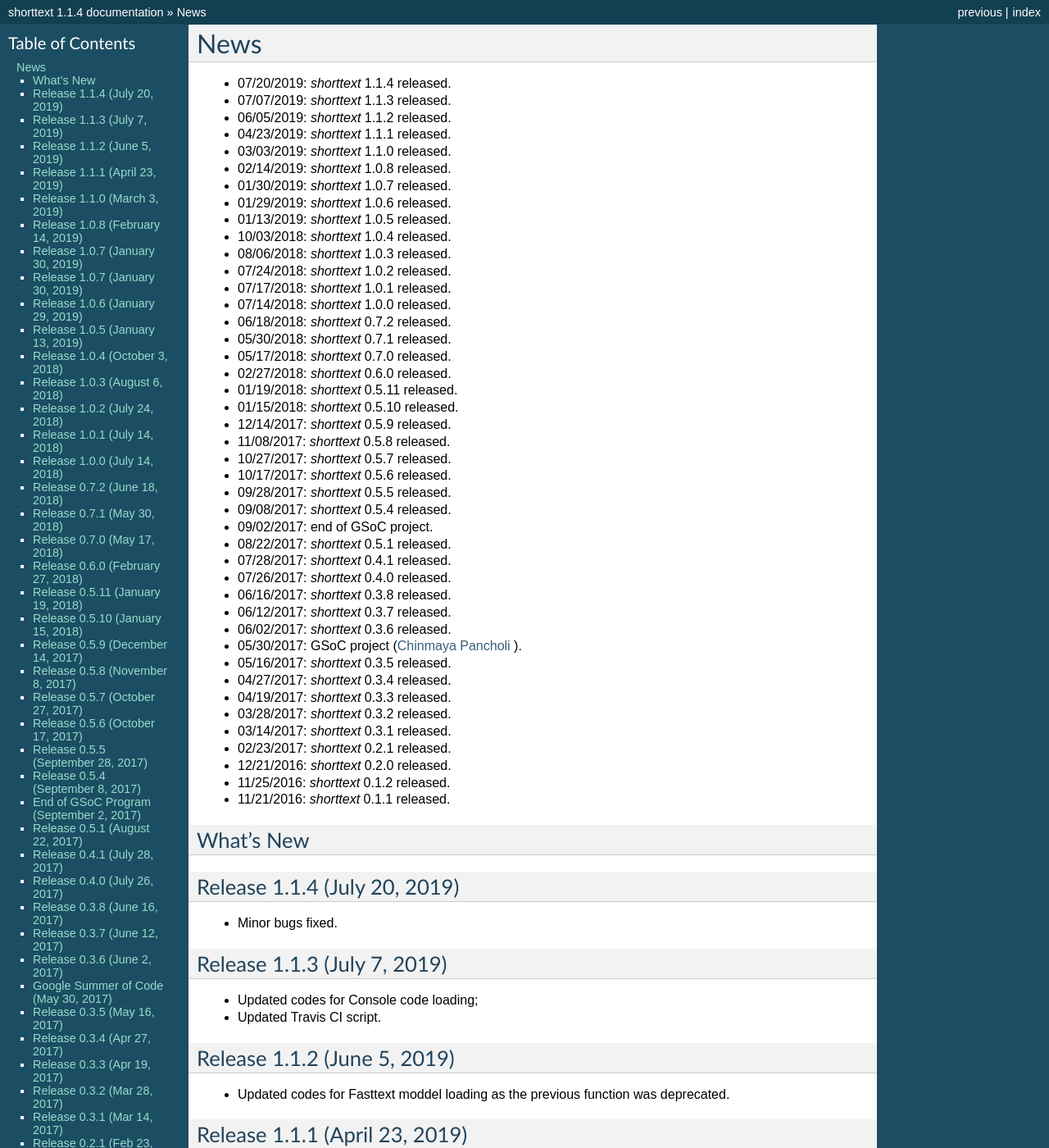
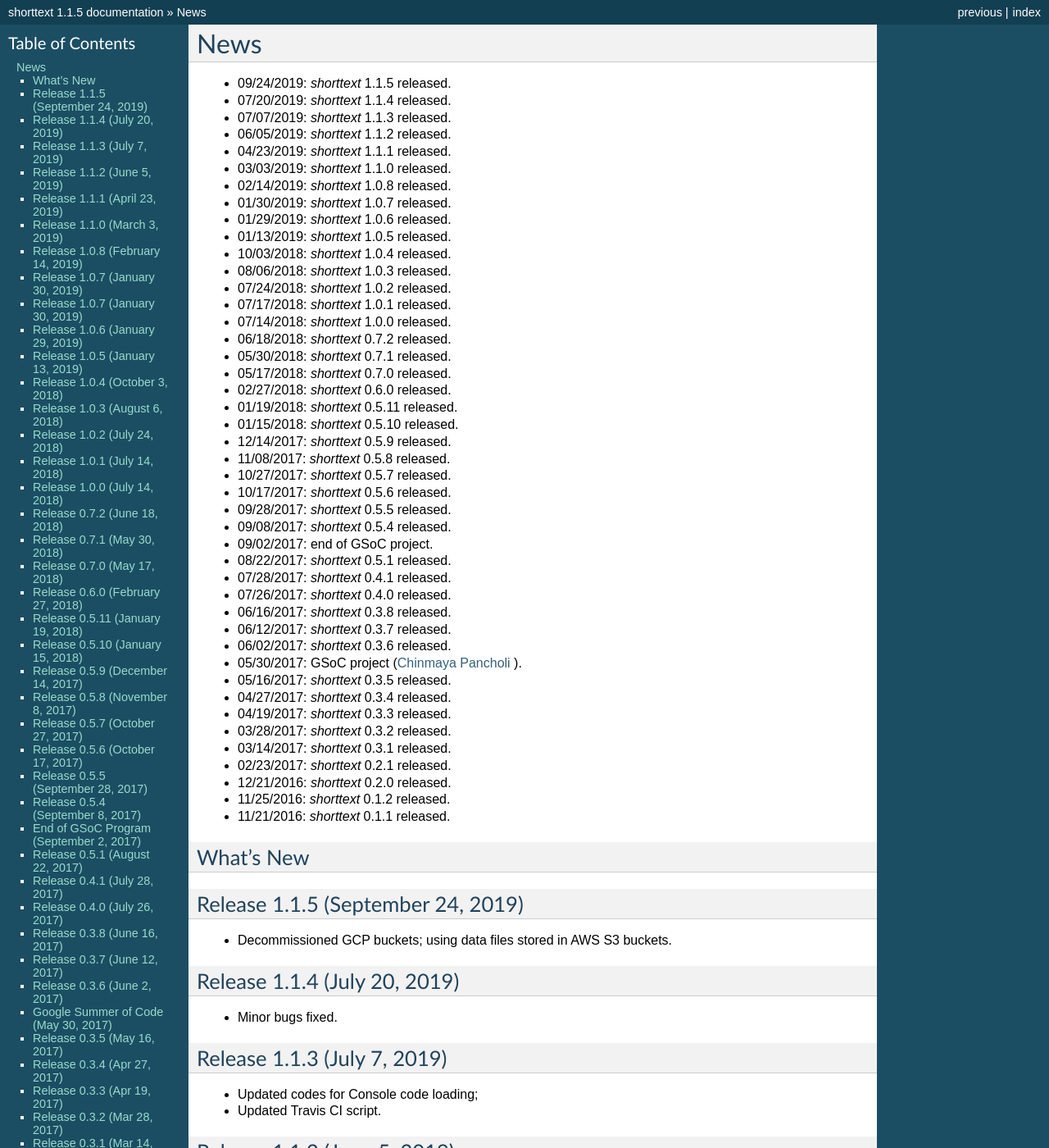
Before and after one commit to stephenhky/PyShortTextCategorization, a Sphinx documentation site: the page built from docs/news.rst, in a window 1280 px wide and 1400 px high. Shown: the whole window at 82% size. Built offline with Sphinx 7.4.7, drawn with Linux system fonts in a browser that asks for light colours; some of the changed text lies outside the part shown.

Commit message:
updated master branch documentation and versioning (1.1.5) for using AWS S3 buckets for data file.

```diff
--- a/apidocs/source/conf.py
+++ b/apidocs/source/conf.py
@@ -60,7 +60,7 @@
 # The short X.Y version.
 version = '1.1'
 # The full version, including alpha/beta/rc tags.
-release = '1.1.4'
+release = '1.1.5'
 
 # The language for content autogenerated by Sphinx. Refer to documentation
 # for a list of supported languages.
--- a/docs/conf.py
+++ b/docs/conf.py
@@ -58,7 +58,7 @@
 # The short X.Y version.
 version = u'1.1'
 # The full version, including alpha/beta/rc tags.
-release = u'1.1.4'
+release = u'1.1.5'
 
 # The language for content autogenerated by Sphinx. Refer to documentation
 # for a list of supported languages.
--- a/docs/news.rst
+++ b/docs/news.rst
@@ -1,6 +1,7 @@
 News
 ====
 
+* 09/24/2019: `shorttext` 1.1.5 released.
 * 07/20/2019: `shorttext` 1.1.4 released.
 * 07/07/2019: `shorttext` 1.1.3 released.
 * 06/05/2019: `shorttext` 1.1.2 released.
@@ -48,6 +49,12 @@
 
 What's New
 ----------
+
+Release 1.1.5 (September 24, 2019)
+-----------------------------
+
+* Decommissioned GCP buckets; using data files stored in AWS S3 buckets.
+
 
 Release 1.1.4 (July 20, 2019)
 -----------------------------
--- a/setup.py
+++ b/setup.py
@@ -20,7 +20,7 @@
 
 
 setup(name='shorttext',
-      version='1.1.4',
+      version='1.1.5',
       description="Short Text Mining",
       long_description=package_description(),
       long_description_content_type='text/markdown',
```
Also changed, not shown: README.md (+1 -0 lines).
